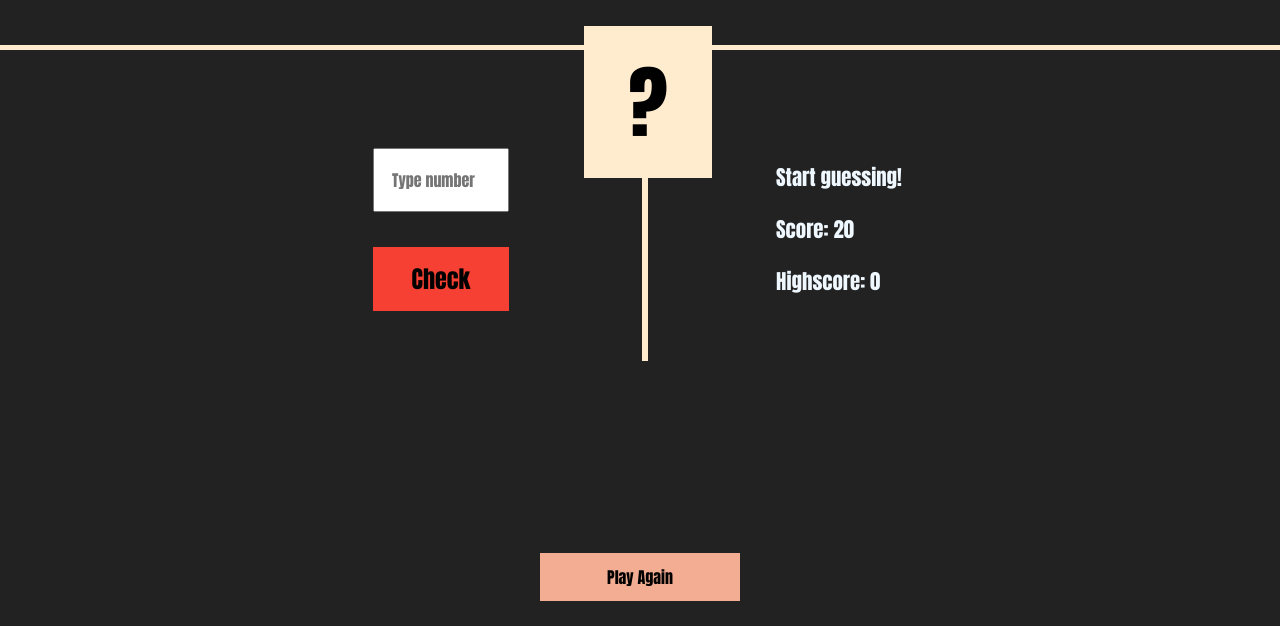
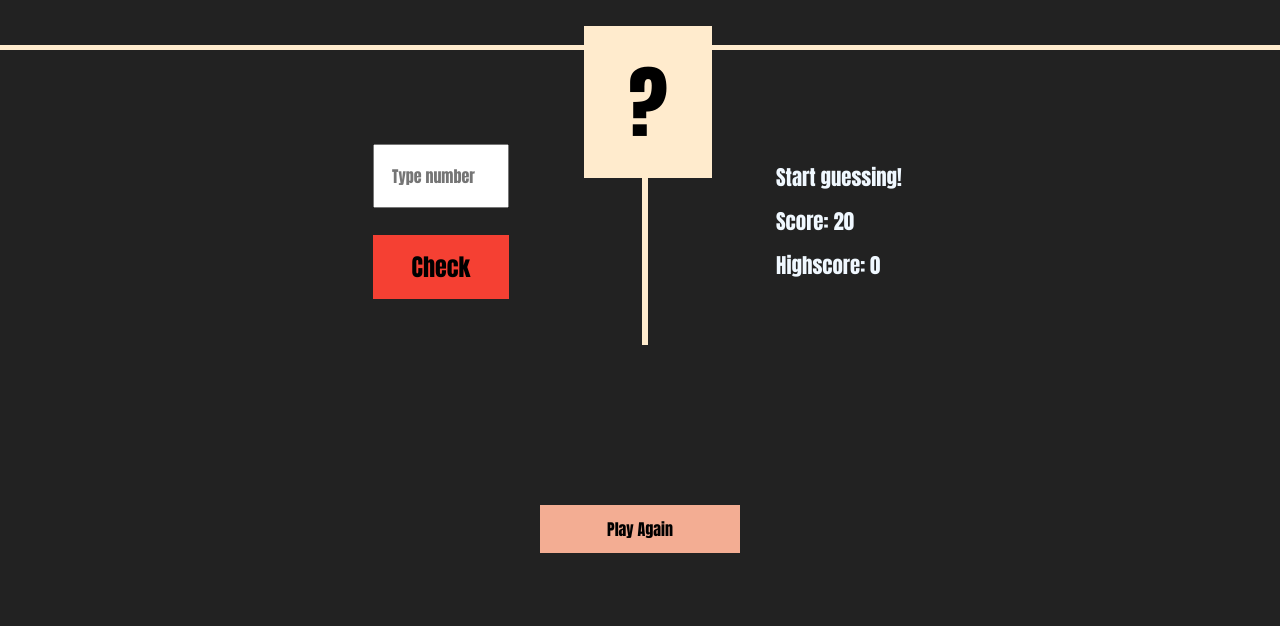
Before and after one commit to tovebr/guess-the-secret-number, a plain HTML site: page index.html in a window 1280 px wide. Shown: the part 190-816 px from the top of the page. Drawn offline with Linux system fonts and the light colour scheme.

Commit message:
fixed heightissue

```diff
--- a/style.css
+++ b/style.css
@@ -60,7 +60,7 @@ main {
   display: flex;
   margin: 3rem auto;
   max-width: 50rem;
-  height: 60vh;
+  height: 50vh;
   flex-wrap: wrap;
 }
 
@@ -121,9 +121,9 @@ main {
 
 .again {
   position: relative;
-  top: 8rem;
+  top: 6rem;
   border: none;
-  margin: 4rem auto;
+  margin: 4rem auto 1rem auto;
   width: 25%;
   height: 3rem;
   font-size: 1rem;
```
